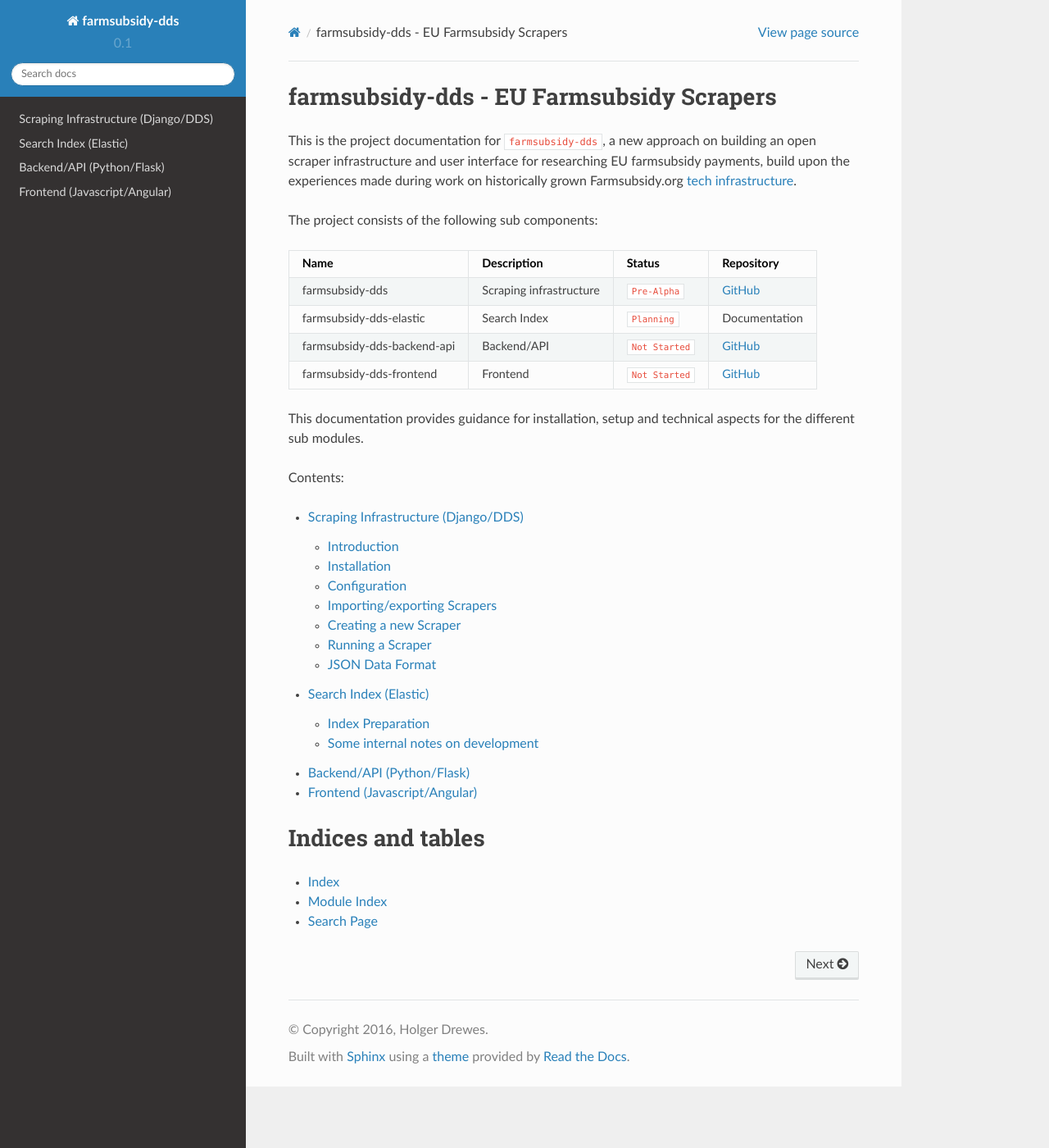
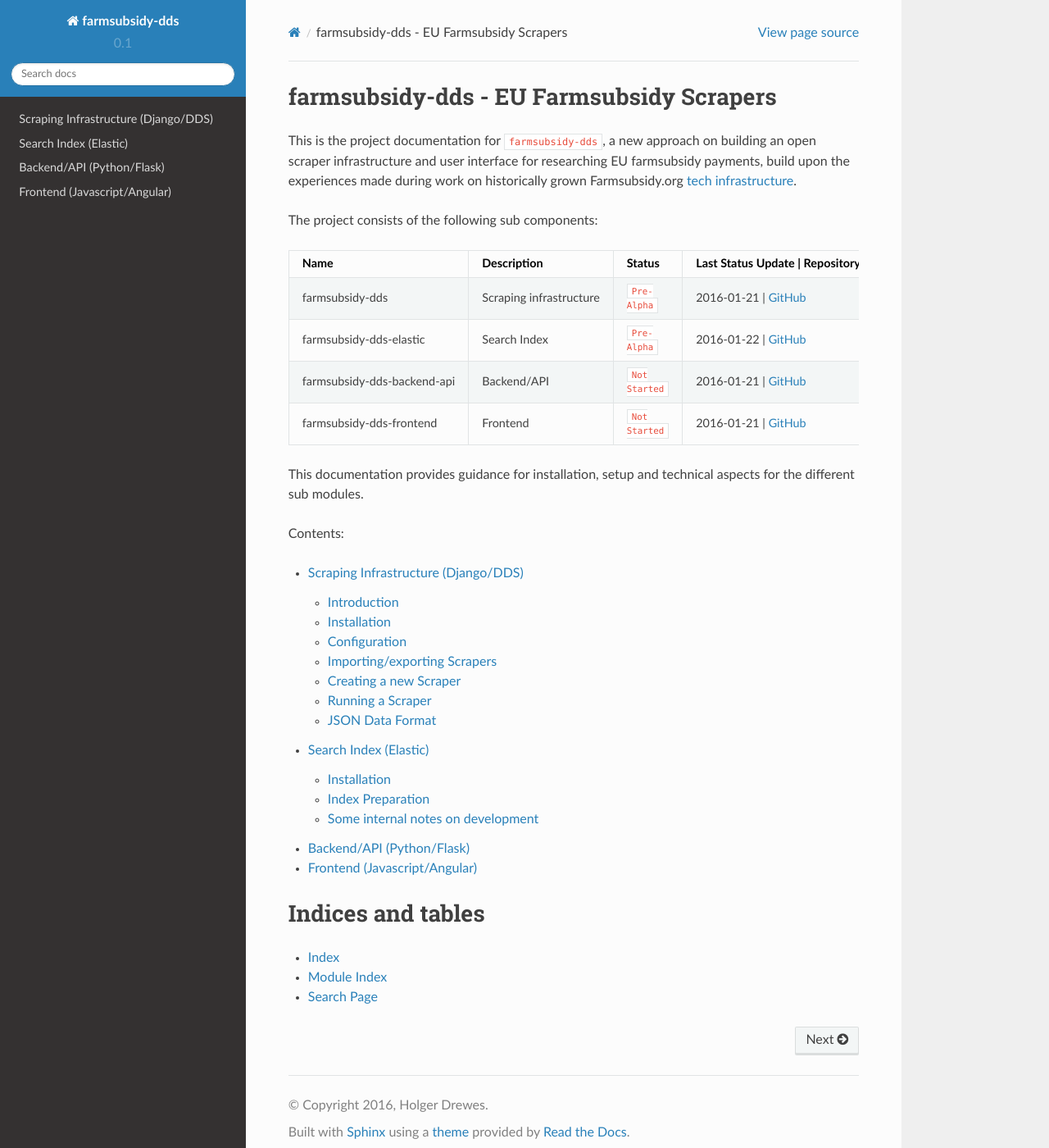
Before and after one commit to holgerd77/farmsubsidy-dds-scraper, a Sphinx documentation site: the page built from docs/index.rst, in a window 1280 px wide and 1400 px high. Shown: the whole window at 82% size. Built offline with Sphinx 7.4.7 and the Read the Docs theme 2.0.0, drawn with Linux system fonts in a browser that asks for light colours.

Commit message:
New repository for Elasticsearch sub project, some doc additions

```diff
--- a/docs/index.rst
+++ b/docs/index.rst
@@ -14,17 +14,17 @@
 
 The project consists of the following sub components:
 
-+-----------------------------+-----------------------------------------+---------------------+-----------------------------------------------------------------------+
-| Name                        | Description                             | Status              | Repository                                                            |
-+=============================+=========================================+=====================+=======================================================================+
-| farmsubsidy-dds             | Scraping infrastructure                 | ``Pre-Alpha``       | `GitHub <https://github.com/holgerd77/farmsubsidy-dds>`__             |
-+-----------------------------+-----------------------------------------+---------------------+-----------------------------------------------------------------------+
-| farmsubsidy-dds-elastic     | Search Index                            | ``Planning``        | Documentation                                                         |
-+-----------------------------+-----------------------------------------+---------------------+-----------------------------------------------------------------------+
-| farmsubsidy-dds-backend-api | Backend/API                             | ``Not Started``     | `GitHub <https://github.com/holgerd77/farmsubsidy-dds-backend-api>`__ |
-+-----------------------------+-----------------------------------------+---------------------+-----------------------------------------------------------------------+
-| farmsubsidy-dds-frontend    | Frontend                                | ``Not Started``     | `GitHub <https://github.com/holgerd77/farmsubsidy-dds-frontend>`__    |
-+-----------------------------+-----------------------------------------+---------------------+-----------------------------------------------------------------------+
++-----------------------------+-----------------------------------------+---------------------+---------------------------------------------------------------------------------------------+
+| Name                        | Description                             | Status              | Last Status Update | Repository                                                             |
++=============================+=========================================+=====================+=============================================================================================+
+| farmsubsidy-dds             | Scraping infrastructure                 | ``Pre-Alpha``       | 2016-01-21         | `GitHub <https://github.com/holgerd77/farmsubsidy-dds>`__              |
++-----------------------------+-----------------------------------------+---------------------+---------------------------------------------------------------------------------------------+
+| farmsubsidy-dds-elastic     | Search Index                            | ``Pre-Alpha``       | 2016-01-22         | `GitHub <https://github.com/holgerd77/farmsubsidy-dds-elastic>`__      |
++-----------------------------+-----------------------------------------+---------------------+---------------------------------------------------------------------------------------------+
+| farmsubsidy-dds-backend-api | Backend/API                             | ``Not Started``     | 2016-01-21         | `GitHub <https://github.com/holgerd77/farmsubsidy-dds-backend-api>`__  |
++-----------------------------+-----------------------------------------+---------------------+---------------------------------------------------------------------------------------------+
+| farmsubsidy-dds-frontend    | Frontend                                | ``Not Started``     | 2016-01-21         | `GitHub <https://github.com/holgerd77/farmsubsidy-dds-frontend>`__     |
++-----------------------------+-----------------------------------------+---------------------+---------------------------------------------------------------------------------------------+
 
 This documentation provides guidance for installation, setup and technical
 aspects for the different sub modules.
```
Also changed, not shown: other parts of docs/index.rst (+2 -2 lines), docs/elastic.rst (renamed from docs/search_index.rst, +7 -1 lines), docs/scraping.rst (renamed from docs/scraping_infrastructure.rst).
